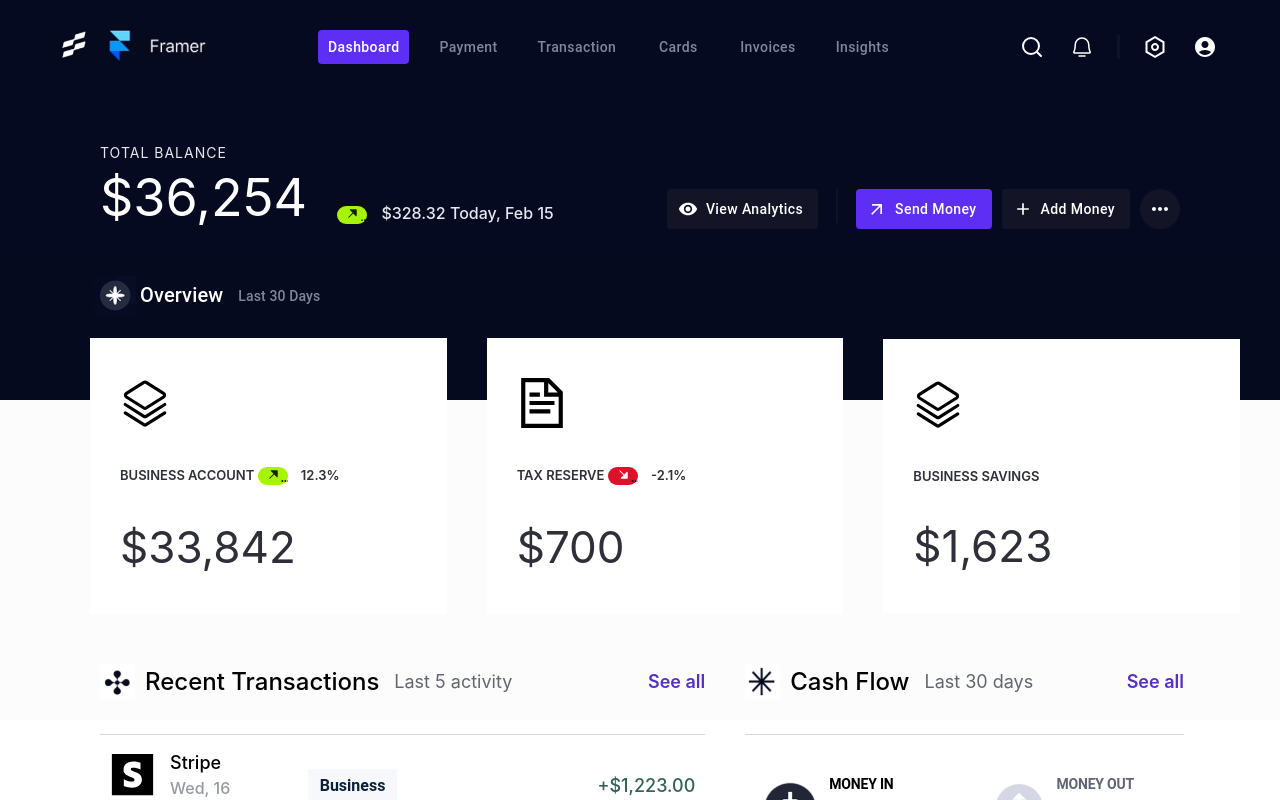
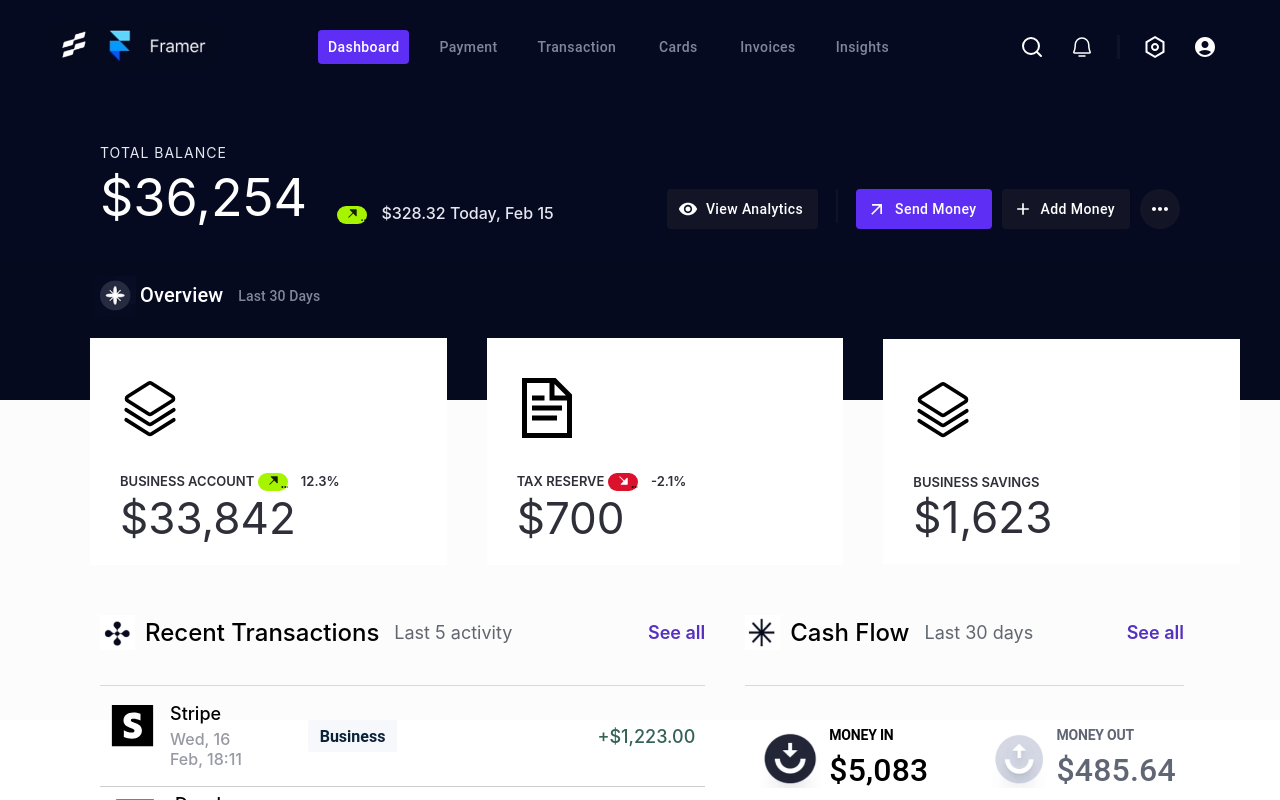
Before and after one commit to rehan99000/maidencentury-assignment, a React (Create React App) app: page / in a window 1280 px wide. Shown: the top 800 px of the page. Built offline with nearby package versions, Linux system fonts and the light colour scheme.

Commit message:
third commit

```diff
--- a/src/App.js
+++ b/src/App.js
@@ -44,18 +44,18 @@ function App() {
             <Card
               text="Business account"
               largeText="$33,842"
-              icon={ <GoStack size={ 50 } /> }
+              icon={ <GoStack size='100%' /> }
               trend={ <Trend label={ <PiArrowUpRightFill size={ 15 } /> } bgColor='#A6F400' size='small'/> }
               trendSuffix='12.3%'
             />
             <Card
               text="Tax reserve"
               largeText="$700"
-              icon={ <GrDocumentText size={ 50 } /> }
+              icon={ <GrDocumentText size='100%' /> }
               trend={ <Trend label={ <PiArrowDownRightFill size={ 15 } color='white' /> } bgColor='#DB122C' size='small'/> }
               trendSuffix='-2.1%'
             />
-            <Card text="Business Savings" largeText="$1,623" icon={ <GoStack size={ 50 } /> } />
+            <Card text="Business Savings" largeText="$1,623" icon={ <GoStack size='100%' /> } />
           </div>
       </div>
       <BottomSection />
--- a/src/components/Card.js
+++ b/src/components/Card.js
@@ -1,23 +1,7 @@
 import React from 'react';
-import styled, { keyframes } from 'styled-components';
-
-const slideUp = keyframes`
-  from {
-    transform: translateY(100%);
-  }
-  to {
-    transform: translateY(0);
-  }
-`;
-
-const slideDown = keyframes`
-  from {
-    transform: translateY(0);
-  }
-  to {
-    transform: translateY(100%);
-  }
-`;
+import styled from 'styled-components';
+import { Button, IconButton as MIconButton } from '@mui/material';
+import { MoreHoriz } from '@mui/icons-material'
 
 const Box = styled.div`
   width: 390px;
@@ -45,6 +29,17 @@ const SubTitleText = styled.p`
 
 const IconWrapper = styled.div`
   margin-top: 20px;
+  transition: 0.2s ease-in-out;
+  align-self: flex-start;
+  width: ${p => p.hover ? '40px' : '60px'};
+  height: ${p => p.hover ? '40px' : '60px'};
+  display: flex;
+  justify-content: center;
+  align-items: center;
+  border-radius: 50rem;
+  padding: ${p => p.hover ? '10px' : '0px'};
+  background-color: ${p => p.hover ? '#e1e3ec' : 'transparent'};
+  color: ${p => p.hover ? '#4a2bd6' : 'black'}
 `;
 
 const Original = styled.div`
@@ -54,36 +49,66 @@ const Original = styled.div`
   justify-content: center;
   align-items: center;
   transition: 0.2s ease-in-out;
-  animation: ${({ hover }) => hover ? slideDown : slideUp} 0.5s ease forwards;
   opacity: ${({ hover }) => hover ? 0 : 1};
+  &:hover {
+    transform: ${({ hover }) => hover ? 'translateY(-100%)' : 'translateY(0)'};
+  }
 `;
 
 const Replacement = styled.div`
   width: 100%;
   height: 100%;
   display: flex;
+  position: absolute;
   justify-content: center;
   align-items: center;
-  animation: ${({ hover }) => hover ? slideUp : slideDown} 0.5s ease forwards;
-  opacity: ${({ hover }) => hover ? 1 : 0};
+  transition: 0.2s ease-in-out;
 `;
+
+const IconButton = styled(Button)`
+  && {
+    display: flex;
+    align-items: center;
+    border: 1px solid #e1e3ec;
+    color: black !important;
+    cursor: pointer;
+    padding: 5px 15px;
+    text-transform: capitalize;
+    &:hover {
+      background-color: #e1e3ec;
+    }
+  }
+`;
+
+const RoundIcon = styled(MIconButton)`
+  && {
+    color: white;
+    background-color: #5E2EF4;
+
+    &:hover {
+      background-color: #4a2bd6;
+    }
+  }
+`
 
 const Card = ({ icon, text, largeText, trend, trendSuffix }) => {
   const [hover, setHover] = React.useState(false);
   return (
     <Box>
-        <IconWrapper>
+        <IconWrapper hover={ hover }>
           {icon}
         </IconWrapper>
         <div style={{ marginTop: '35px' }}></div>
         <TitleText>{text} {trend} {trendSuffix} </TitleText>
-        <div style={{ marginTop: '35px' }}></div>
-        <div  onMouseEnter={() => setHover(true)} onMouseLeave={() => setHover(false)}>
+        <div style={{ position: 'relative', overflow: 'hidden' }} onMouseEnter={() => setHover(true)} onMouseLeave={() => setHover(false)}>
           <Original hover={ hover }>
             <SubTitleText>{largeText}</SubTitleText>
           </Original>
-          <Replacement>
-            New Content
+          <Replacement style={{ top: hover ? '0%' : '100%', opacity: hover ? '100%' : '0%' }}>
+            <div style={{ display: 'flex', gap: '12px' }}>
+              <IconButton> View Account Details</IconButton>
+              <RoundIcon><MoreHoriz /></RoundIcon>
+            </div>
           </Replacement>
         </div>
     </Box>
```
